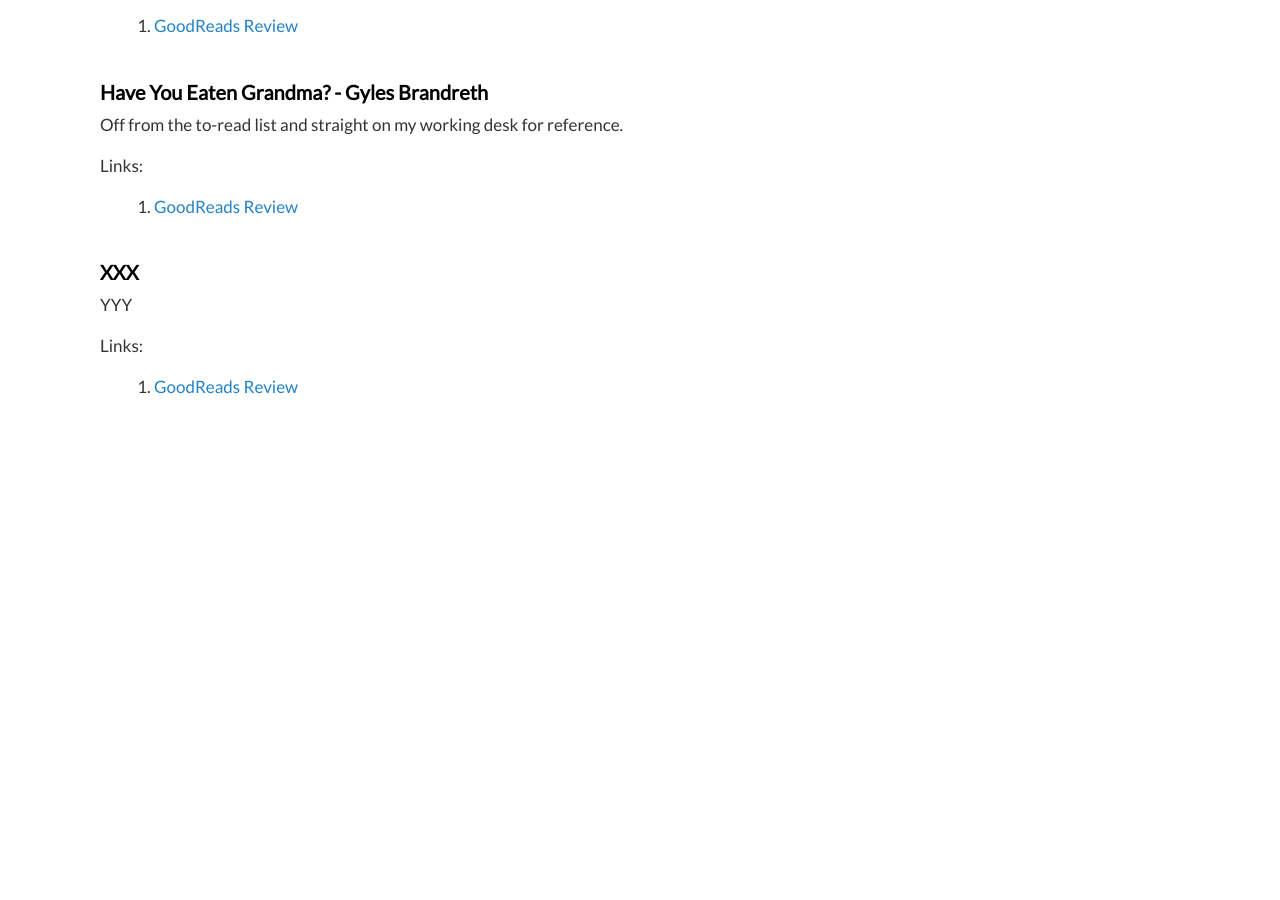
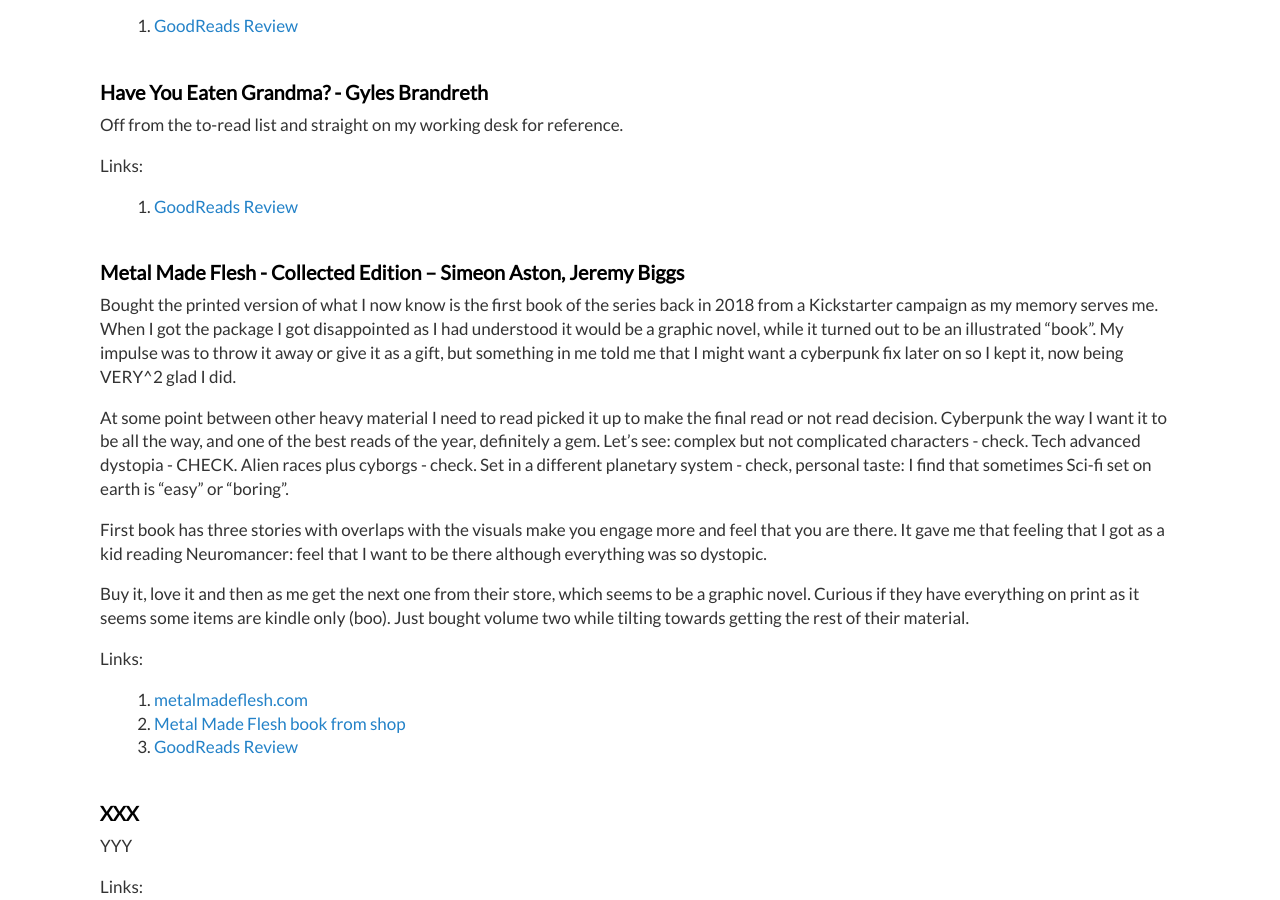
Before and after one commit to dimitrismistriotis/dimitrismistriotis.github.io, a Jekyll site: the page built from _posts/2020-01-13-books_of_2020.md, in a window 1280 px wide and 900 px high, scrolled down 6096 px. Built offline with Jekyll 4.4.1, drawn with Linux system fonts in a browser that asks for light colours; before the commit the page ends 6512 px from its top, so only the background shows below that.

Commit message:
Metal Made Flesh

```diff
--- a/_posts/2020-01-13-books_of_2020.md
+++ b/_posts/2020-01-13-books_of_2020.md
@@ -229,6 +229,22 @@
 
 1.  [GoodReads Review](https://www.goodreads.com/review/show/3047978101)
 
+## Metal Made Flesh - Collected Edition – Simeon Aston, Jeremy Biggs
+
+Bought the printed version of what I now know is the first book of the series back in 2018 from a Kickstarter campaign as my memory serves me. When I got the package I got disappointed as I had understood it would be a  graphic novel, while it turned out to be an illustrated "book". My impulse was to throw it away or give it as a gift, but something in me told me that I might want a cyberpunk fix later on so I kept it, now being VERY^2 glad I did.
+
+At some point between other heavy material I need to read picked it up to make the final read or not read decision. Cyberpunk the way I want it to be all the way, and one of the best reads of the year, definitely a gem. Let's see: complex but not complicated characters - check. Tech advanced dystopia - CHECK. Alien races plus cyborgs - check. Set in a different planetary system - check, personal taste: I find that sometimes Sci-fi set on earth is "easy" or "boring".
+
+First book has three stories with overlaps with the visuals make you engage more and feel that you are there. It gave me that feeling that I got as a kid reading Neuromancer: feel that I want to be there although everything was so dystopic.
+
+Buy it, love it and then as me get the next one from their store, which seems to be a graphic novel. Curious if they have everything on print as it seems some items are kindle only (boo). Just bought volume two while tilting towards getting the rest of their material.
+
+Links:
+
+1.  [metalmadeflesh.com](https://www.metalmadeflesh.com/)
+3.  [Metal Made Flesh book from shop](https://www.metalmadeflesh.com/product/metal-made-flesh-collected-edition/)
+3.  [GoodReads Review](https://www.goodreads.com/review/show/3619709756)
+
 ## XXX
 
 YYY
```
